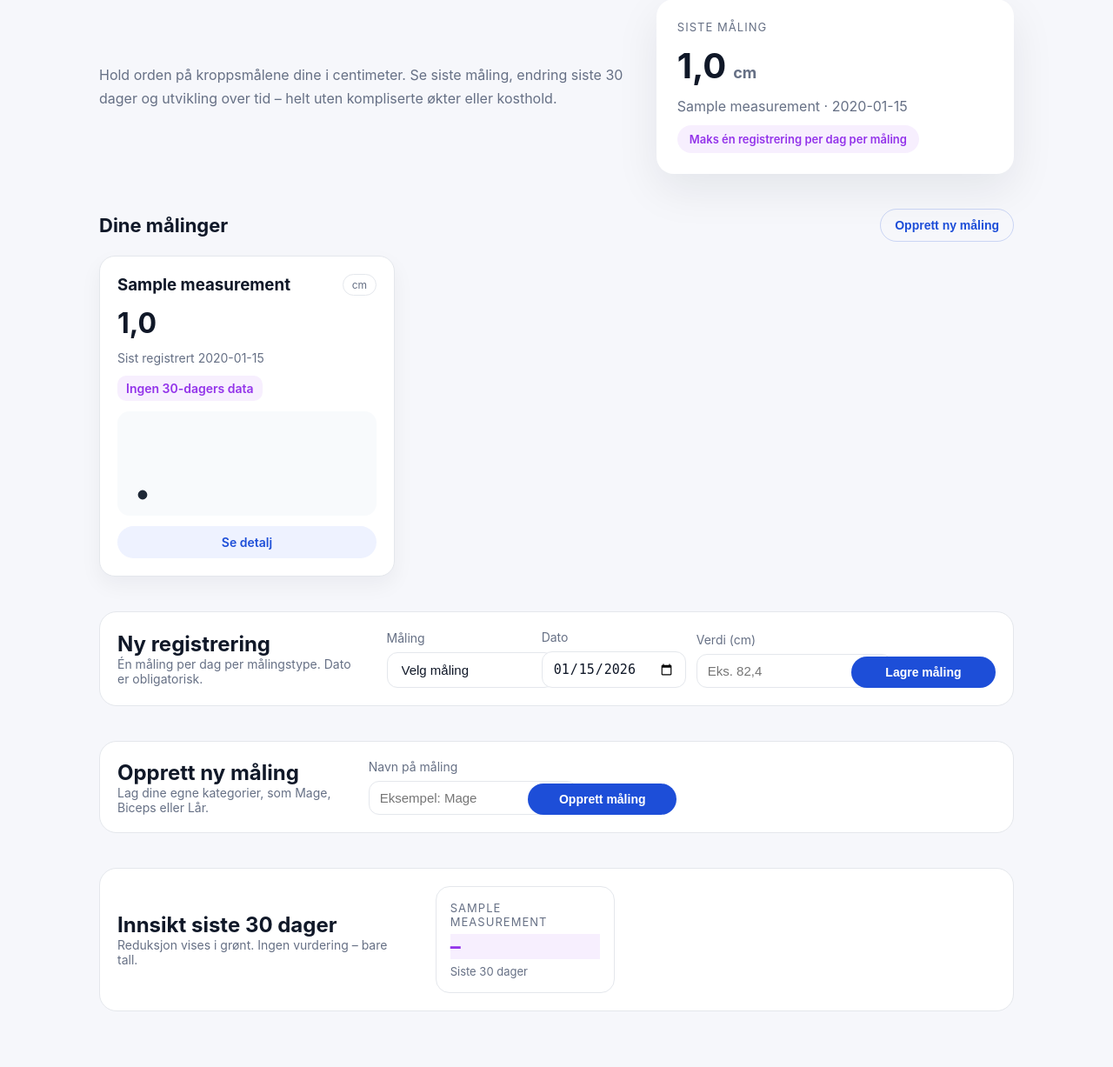
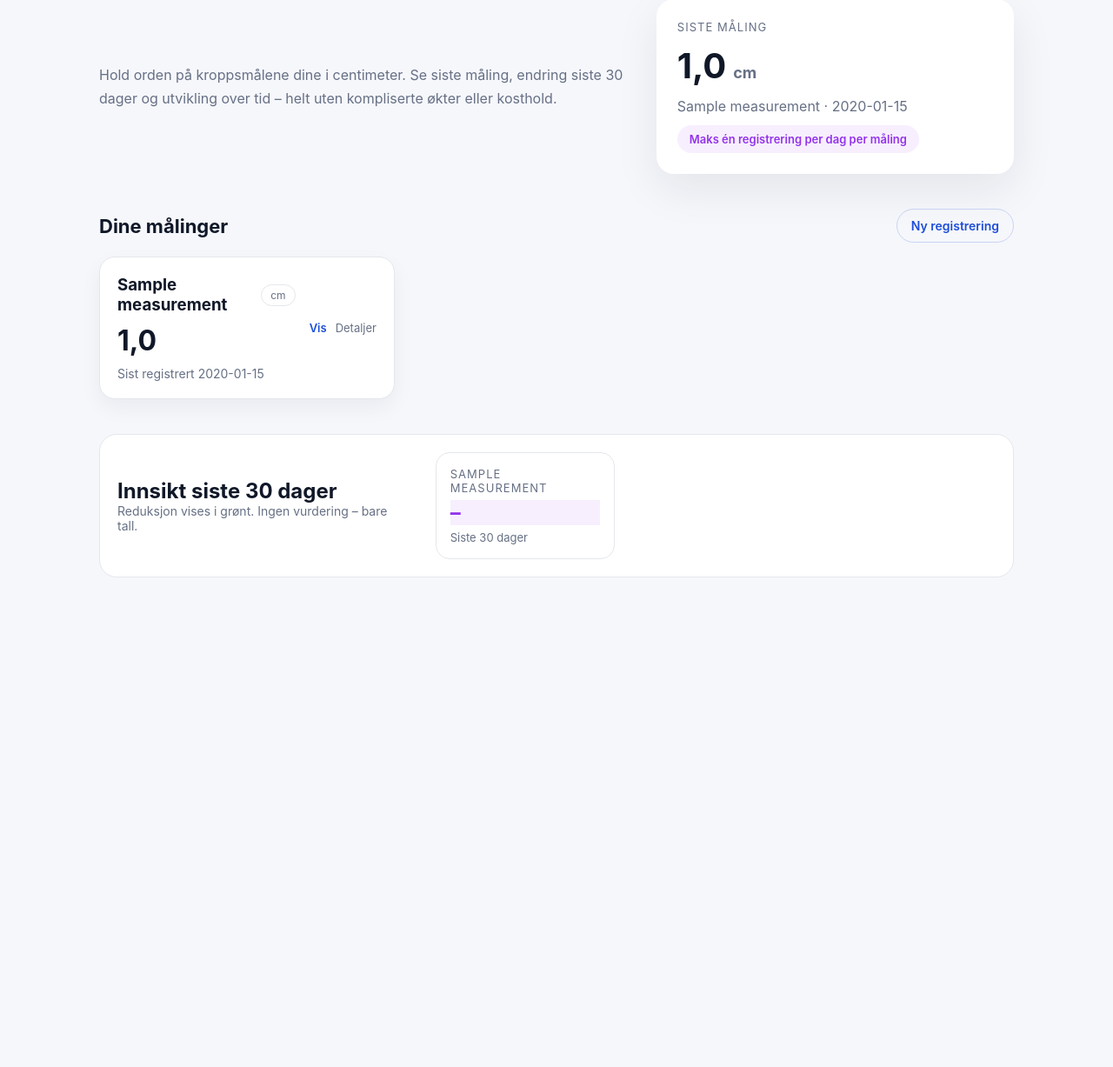
Before and after one commit to RobinKopperud/web, a PHP site: page / in a window 1280 px wide. Shown: the part 151-1378 px from the top of the page at 87% size. After the commit the page ends 815 px from the top, so only its background shows below. Run offline with PHP 8.4, Linux system fonts and the light colour scheme; the visitor is signed in with stand-in values (Sample User, id 1); tables that the repository leaves empty or names only in its code hold one stand-in row (values such as "Sample post"); a stand-in replaces the project's code that opens the database connection.

Commit message:
Oppdater treningslogg layout

```diff
--- a/treningslogg/index.php
+++ b/treningslogg/index.php
@@ -8,72 +8,6 @@ $user = fetch_current_user($conn);
 $user_name = $user['navn'] ?? 'Bruker';
 
 $flash = '';
-$error = '';
-
-if ($_SERVER['REQUEST_METHOD'] === 'POST') {
-    $action = $_POST['action'] ?? '';
-
-    if ($action === 'create_measurement') {
-        $name = trim($_POST['measurement_name'] ?? '');
-
-        if ($name === '') {
-            $error = 'Du må gi målingen et navn.';
-        } else {
-            $stmt = $conn->prepare('SELECT id FROM treningslogg_measurements WHERE user_id = ? AND name = ?');
-            if ($stmt) {
-                $stmt->bind_param('is', $_SESSION['user_id'], $name);
-                $stmt->execute();
-                $exists = $stmt->get_result()->fetch_assoc();
-                if ($exists) {
-                    $error = 'Denne målingen finnes allerede.';
-                } else {
-                    $stmt = $conn->prepare('INSERT INTO treningslogg_measurements (user_id, name) VALUES (?, ?)');
-                    if ($stmt) {
-                        $stmt->bind_param('is', $_SESSION['user_id'], $name);
-                        if ($stmt->execute()) {
-                            header('Location: index.php?success=measurement');
-                            exit;
-                        }
-                    }
-                    $error = $error ?: 'Kunne ikke opprette måling. Prøv igjen.';
-                }
-            }
-        }
-    }
-
-    if ($action === 'add_entry') {
-        $measurement_id = (int) ($_POST['measurement_id'] ?? 0);
-        $entry_date = trim($_POST['entry_date'] ?? '');
-        $value = str_replace(',', '.', trim($_POST['value'] ?? ''));
-
-        if ($measurement_id <= 0 || $entry_date === '' || $value === '') {
-            $error = 'Fyll inn alle feltene for registrering.';
-        } else {
-            $measurement = fetch_measurement($conn, $measurement_id, (int) $_SESSION['user_id']);
-            if (!$measurement) {
-                $error = 'Ugyldig måling valgt.';
-            } else {
-                $stmt = $conn->prepare('INSERT INTO treningslogg_entries (measurement_id, entry_date, value) VALUES (?, ?, ?)');
-                if ($stmt) {
-                    $value_float = (float) $value;
-                    $stmt->bind_param('isd', $measurement_id, $entry_date, $value_float);
-                    if ($stmt->execute()) {
-                        header('Location: index.php?success=entry');
-                        exit;
-                    }
-
-                    if ($conn->errno === 1062) {
-                        $error = 'Du har allerede registrert en måling for denne datoen.';
-                    } else {
-                        $error = 'Kunne ikke lagre målingen. Prøv igjen.';
-                    }
-                } else {
-                    $error = 'Kunne ikke lagre målingen. Prøv igjen.';
-                }
-            }
-        }
-    }
-}
 
 if (isset($_GET['success'])) {
     if ($_GET['success'] === 'measurement') {
@@ -120,9 +54,6 @@ foreach ($measurements as $measurement) {
     <?php if ($flash): ?>
       <div class="alert success"><?php echo htmlspecialchars($flash, ENT_QUOTES, 'UTF-8'); ?></div>
     <?php endif; ?>
-    <?php if ($error): ?>
-      <div class="alert error"><?php echo htmlspecialchars($error, ENT_QUOTES, 'UTF-8'); ?></div>
-    <?php endif; ?>
 
     <section class="hero">
       <div>
@@ -149,7 +80,7 @@ foreach ($measurements as $measurement) {
     <section class="measurements">
       <div class="section-title">
         <h2>Dine målinger</h2>
-        <button class="ghost" type="button" onclick="document.getElementById('new-measurement').scrollIntoView({behavior: 'smooth'})">Opprett ny måling</button>
+        <a class="ghost" href="registrering.php">Ny registrering</a>
       </div>
       <div class="measurement-grid">
         <?php if (!$measurements): ?>
@@ -166,7 +97,9 @@ foreach ($measurements as $measurement) {
             $delta_value = $delta ? $delta['delta'] : null;
             $delta_class = $delta_value === null ? 'neutral' : ($delta_value < 0 ? 'positive' : 'neutral');
           ?>
-          <article class="measurement-card">
+          <details class="measurement-card">
+            <summary class="card-summary">
+              <div class="card-summary-main">
                 <div class="card-header">
                   <h3><?php echo htmlspecialchars($measurement['name'], ENT_QUOTES, 'UTF-8'); ?></h3>
                   <span class="unit">cm</span>
@@ -177,6 +110,10 @@ foreach ($measurements as $measurement) {
                 <p class="card-meta">
                   <?php echo $last_entry ? 'Sist registrert ' . htmlspecialchars($last_entry['entry_date'], ENT_QUOTES, 'UTF-8') : 'Ingen registreringer enda.'; ?>
                 </p>
+              </div>
+              <span class="summary-toggle">Detaljer</span>
+            </summary>
+            <div class="card-details">
               <div class="delta <?php echo $delta_class; ?>">
                 <?php if ($delta_value !== null): ?>
                   <?php echo format_delta($delta_value); ?> cm siste 30 dager
@@ -195,54 +132,10 @@ foreach ($measurements as $measurement) {
                 <?php endif; ?>
               </svg>
               <a class="secondary" href="measurement.php?id=<?php echo (int) $measurement['id']; ?>">Se detalj</a>
-          </article>
+            </div>
+          </details>
         <?php endforeach; ?>
       </div>
-    </section>
-
-    <section class="registration" id="new-entry">
-      <div>
-        <h2>Ny registrering</h2>
-        <p class="subtle">Én måling per dag per målingstype. Dato er obligatorisk.</p>
-      </div>
-      <form class="entry-form" method="post" action="index.php">
-        <input type="hidden" name="action" value="add_entry" />
-        <label>
-          Måling
-          <select name="measurement_id" required>
-            <option value="">Velg måling</option>
-            <?php foreach ($measurements as $measurement): ?>
-              <option value="<?php echo (int) $measurement['id']; ?>">
-                <?php echo htmlspecialchars($measurement['name'], ENT_QUOTES, 'UTF-8'); ?>
-              </option>
-            <?php endforeach; ?>
-          </select>
-        </label>
-        <label>
-          Dato
-          <input type="date" name="entry_date" value="<?php echo date('Y-m-d'); ?>" required />
-        </label>
-        <label>
-          Verdi (cm)
-          <input type="number" name="value" step="0.1" min="0" placeholder="Eks. 82,4" required />
-        </label>
-        <button class="primary" type="submit">Lagre måling</button>
-      </form>
-    </section>
-
-    <section class="registration" id="new-measurement">
-      <div>
-        <h2>Opprett ny måling</h2>
-        <p class="subtle">Lag dine egne kategorier, som Mage, Biceps eller Lår.</p>
-      </div>
-      <form class="entry-form" method="post" action="index.php">
-        <input type="hidden" name="action" value="create_measurement" />
-        <label>
-          Navn på måling
-          <input type="text" name="measurement_name" placeholder="Eksempel: Mage" required />
-        </label>
-        <button class="primary" type="submit">Opprett måling</button>
-      </form>
     </section>
 
     <section class="insight">
--- a/treningslogg/style.css
+++ b/treningslogg/style.css
@@ -166,11 +166,61 @@ h1 {
   background: var(--card);
   border: 1px solid var(--border);
   border-radius: 18px;
+  display: flex;
+  flex-direction: column;
+  box-shadow: 0 10px 24px rgba(15, 23, 42, 0.05);
+}
+
+.measurement-card summary {
+  list-style: none;
+}
+
+.measurement-card summary::-webkit-details-marker {
+  display: none;
+}
+
+.card-summary {
+  display: flex;
+  justify-content: space-between;
+  gap: 16px;
   padding: 20px;
+  cursor: pointer;
+}
+
+.card-summary-main {
+  display: grid;
+  gap: 10px;
+}
+
+.summary-toggle {
+  font-size: 13px;
+  color: var(--muted);
+  display: inline-flex;
+  align-items: center;
+  gap: 6px;
+  white-space: nowrap;
+}
+
+.summary-toggle::before {
+  content: "Vis";
+  font-weight: 600;
+  color: var(--primary);
+  margin-right: 4px;
+}
+
+.measurement-card[open] .summary-toggle {
+  color: var(--primary);
+}
+
+.measurement-card[open] .summary-toggle::before {
+  content: "Skjul";
+}
+
+.card-details {
+  padding: 0 20px 20px;
   display: flex;
   flex-direction: column;
   gap: 12px;
-  box-shadow: 0 10px 24px rgba(15, 23, 42, 0.05);
 }
 
 .card-header {
@@ -270,9 +320,22 @@ h1 {
   gap: 16px;
 }
 
+.registration.compact {
+  padding: 16px 18px;
+}
+
 .entry-form {
   display: grid;
   gap: 12px;
+}
+
+.entry-form.compact-form {
+  grid-template-columns: 1fr;
+  gap: 10px;
+}
+
+.entry-form.compact-form .primary {
+  justify-self: start;
 }
 
 .entry-form label {
@@ -432,6 +495,11 @@ h1 {
     align-items: end;
   }
 
+  .entry-form.compact-form {
+    grid-template-columns: minmax(0, 260px) auto;
+    align-items: end;
+  }
+
   .entry-form input[type="text"] {
     min-width: 240px;
   }
```
Also changed, not shown: treningslogg/registrering.php (added, +150 -0 lines). Lines whose indentation alone changed are shown as unchanged.
